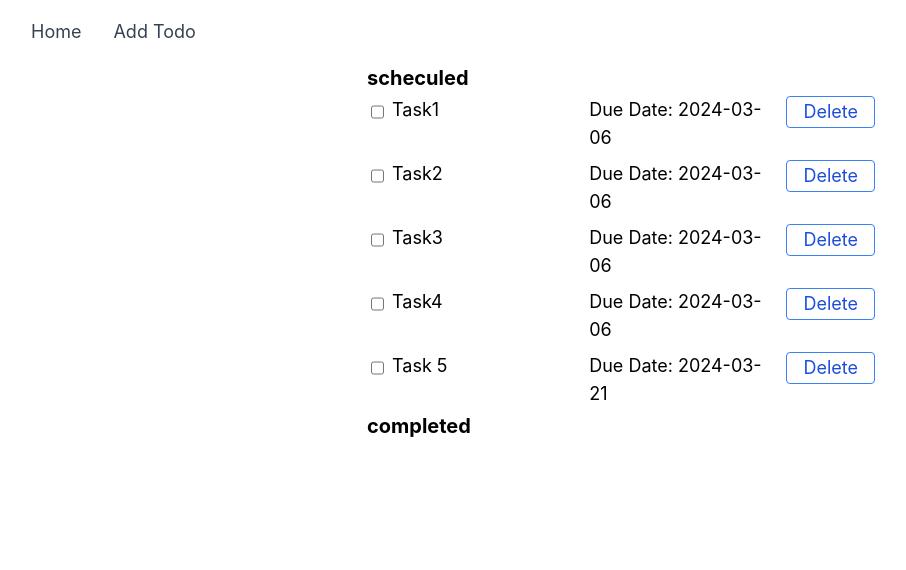
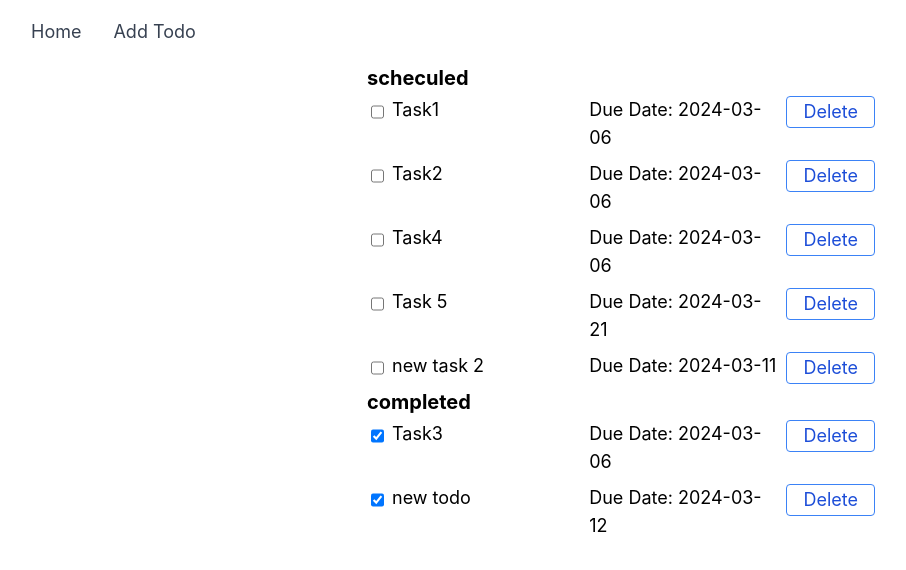
Before and after one commit to sharyu04/ReactJs-Training, a React (Create React App) app in the folder todo/: page / in a window 1280 px wide. Shown: the top 570 px of the page, without its empty margins (17-923 px from the left). Built offline with nearby package versions, Linux system fonts and the light colour scheme; data requests are answered from the project's data file.

Commit message:
Fixed add todo

```diff
--- a/todo/db.json
+++ b/todo/db.json
@@ -4,31 +4,43 @@
       "id": 1,
       "task": "Task1",
       "dueDate": "2024-03-06",
-      "completed": false
+      "iscompleted": false
     },
     {
       "id": 2,
       "task": "Task2",
       "dueDate": "2024-03-06",
-      "completed": false
+      "iscompleted": false
     },
     {
       "id": 3,
       "task": "Task3",
       "dueDate": "2024-03-06",
-      "completed": true
+      "iscompleted": true
     },
     {
       "id": 34,
       "task": "Task4",
       "dueDate": "2024-03-06",
-      "completed": false
+      "iscompleted": false
     },
     {
       "id": 63,
       "task": "Task 5",
       "dueDate": "2024-03-21",
-      "completed": false
+      "iscompleted": false
+    },
+    {
+      "id": 16,
+      "task": "new todo",
+      "dueDate": "2024-03-12",
+      "iscompleted": true
+    },
+    {
+      "id": 4,
+      "task": "new task 2",
+      "dueDate": "2024-03-11",
+      "iscompleted": false
     }
   ]
 }
--- a/todo/src/App.tsx
+++ b/todo/src/App.tsx
@@ -45,7 +45,7 @@ function App() {
           id: Math.floor(Math.random() * 100),
           task: taskName,
           dueDate: dueDate,
-          completed: false
+          iscompleted: false
       }
       const response = axios.post<unknown>("http://localhost:8000/todo", taskData)
       response.then(response => {
--- a/todo/src/components/Todo.tsx
+++ b/todo/src/components/Todo.tsx
@@ -2,6 +2,7 @@ import { Link } from "react-router-dom"
 
 interface IProps {task: string, dueDate: string, iscompleted: boolean, handleCheck: (id: number) => void, idx: number, removeTask: (id: number) => void}
 const Todo = ({task, dueDate, iscompleted, handleCheck, idx, removeTask}: IProps) => {
+    console.log(task ,": ",iscompleted)
     return (
         <div id="todoDiv" className="flex w-2/5 text-lg justify-between m-auto">
             <input type="checkbox" name="completed" id="completed" className="w-8 h-8 border-2 border-blue-500 rounded-sm m-1" checked = {iscompleted} onChange={()=>{handleCheck(idx)}}/>
--- a/todo/src/components/TodoList.tsx
+++ b/todo/src/components/TodoList.tsx
@@ -11,6 +11,7 @@ const TodoList = ({ todoList, handleCheck, type, removeTask }: IProps) => {
                 <h1 className="text-xl font-bold">{type}</h1>
             </div>
             {todoList.map((todoTask, idx) => {
+                console.log(todoTask)
                 return type === todoListType.completed ? (
                     todoTask.iscompleted ?
                         <Todo task={todoTask.task} dueDate={todoTask.dueDate} iscompleted={todoTask.iscompleted} handleCheck={handleCheck} idx={idx} key={idx} removeTask={removeTask} /> : <></>
```
